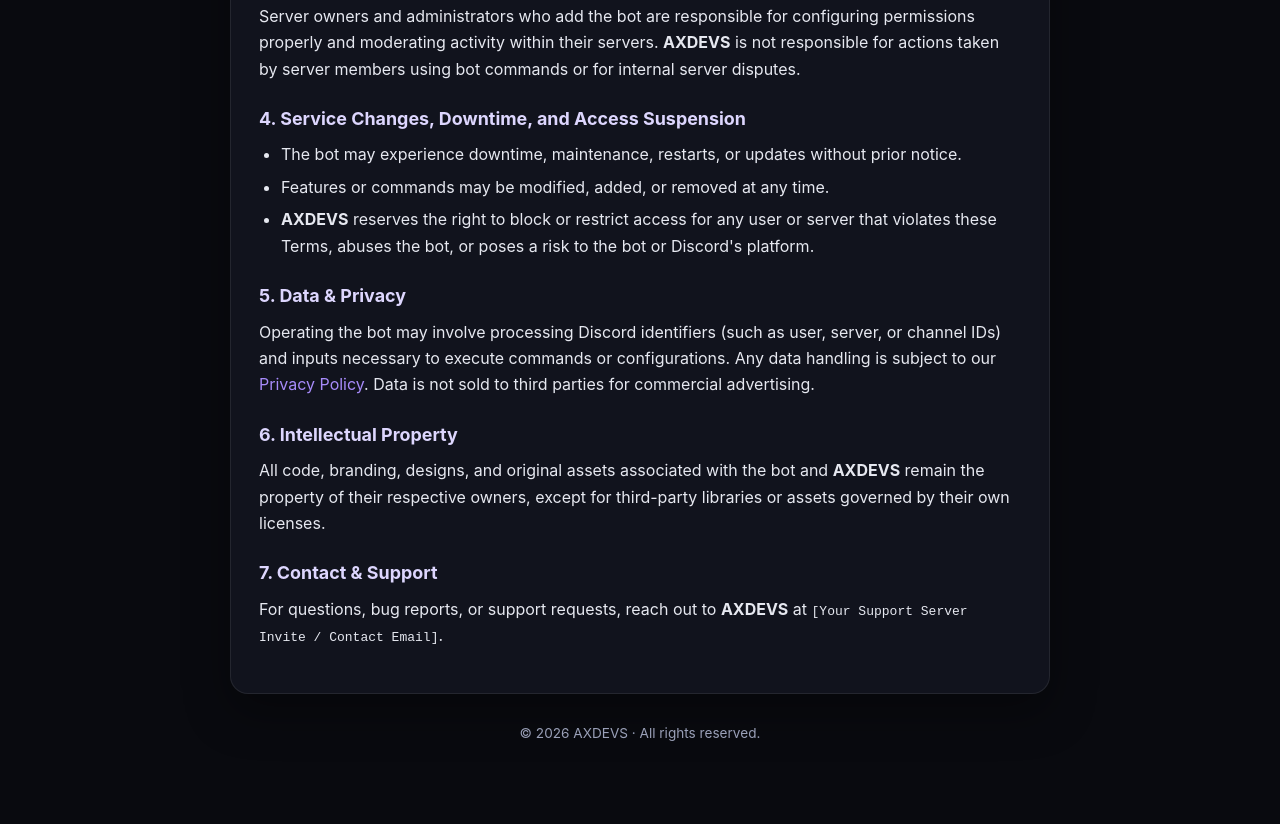
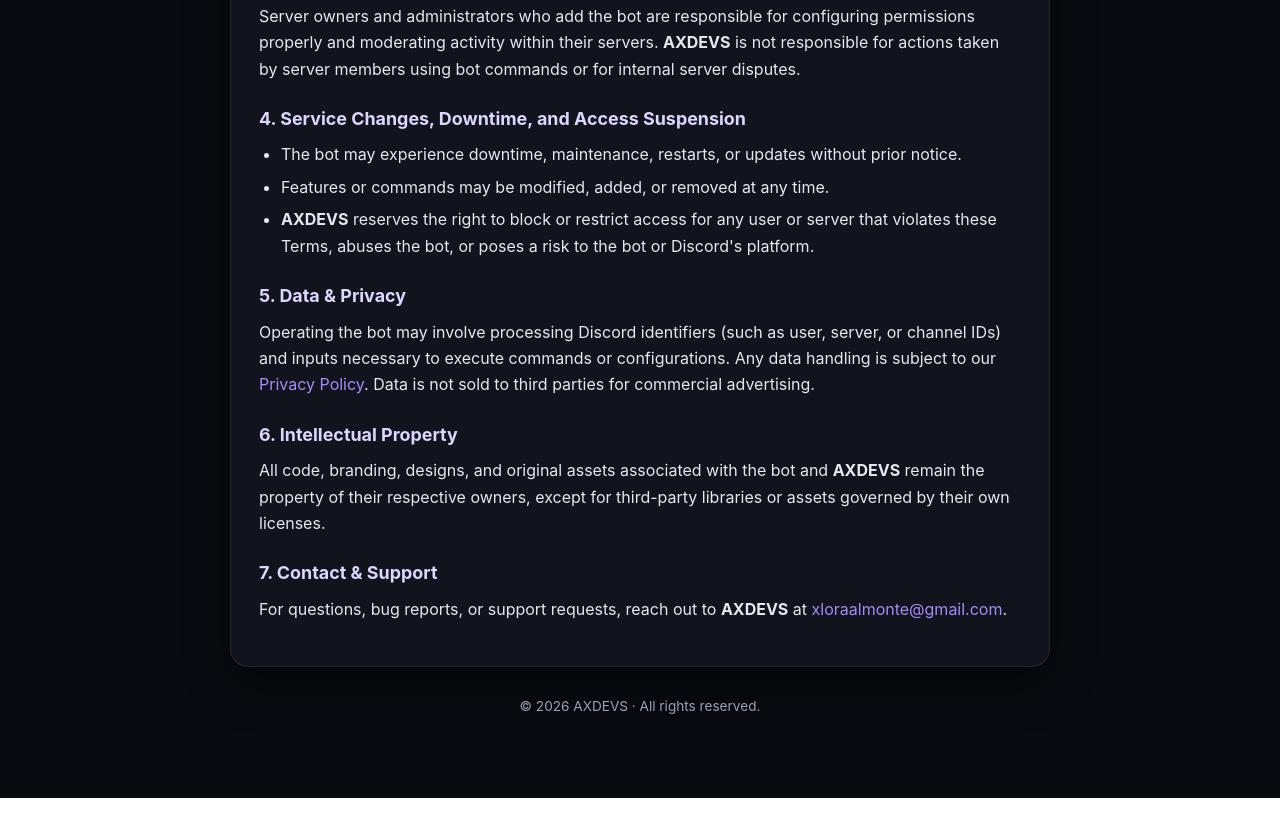
Before and after one commit to Ulluim/Los-Santos-Hospital-Bot, a plain HTML site: page index.html in a window 1280 px wide. Shown: the part 972-1796 px from the top of the page. After the commit the page ends 1770 px from the top, so only its background shows below. Drawn offline with Linux system fonts and the light colour scheme.

Commit message:
Update contact email in index.html

```diff
--- a/index.html
+++ b/index.html
@@ -227,7 +227,7 @@
         <p>All code, branding, designs, and original assets associated with the bot and <strong>AXDEVS</strong> remain the property of their respective owners, except for third-party libraries or assets governed by their own licenses.</p>
 
         <h3>7. Contact &amp; Support</h3>
-        <p>For questions, bug reports, or support requests, reach out to <strong>AXDEVS</strong> at <code>[Your Support Server Invite / Contact Email]</code>.</p>
+        <p>For questions, bug reports, or support requests, reach out to <strong>AXDEVS</strong> at <a href="mailto:xloraalmonte@gmail.com">xloraalmonte@gmail.com</a>.</p>
       </section>
 
       <!-- PRIVACY POLICY -->
@@ -273,7 +273,7 @@
         <p>We may update this Privacy Policy from time to time as the Bot evolves or platform requirements change. The date at the top indicates the latest revisions.</p>
 
         <h3>8. Contact Us</h3>
-        <p>If you have questions about this Privacy Policy or data requests for <strong>AXDEVS</strong>, please reach out at <code>[Your Support Server Invite / Contact Email]</code>.</p>
+        <p>If you have questions about this Privacy Policy or data requests for <strong>AXDEVS</strong>, please reach out at <a href="mailto:xloraalmonte@gmail.com">xloraalmonte@gmail.com</a>.</p>
       </section>
     </main>
 
```
